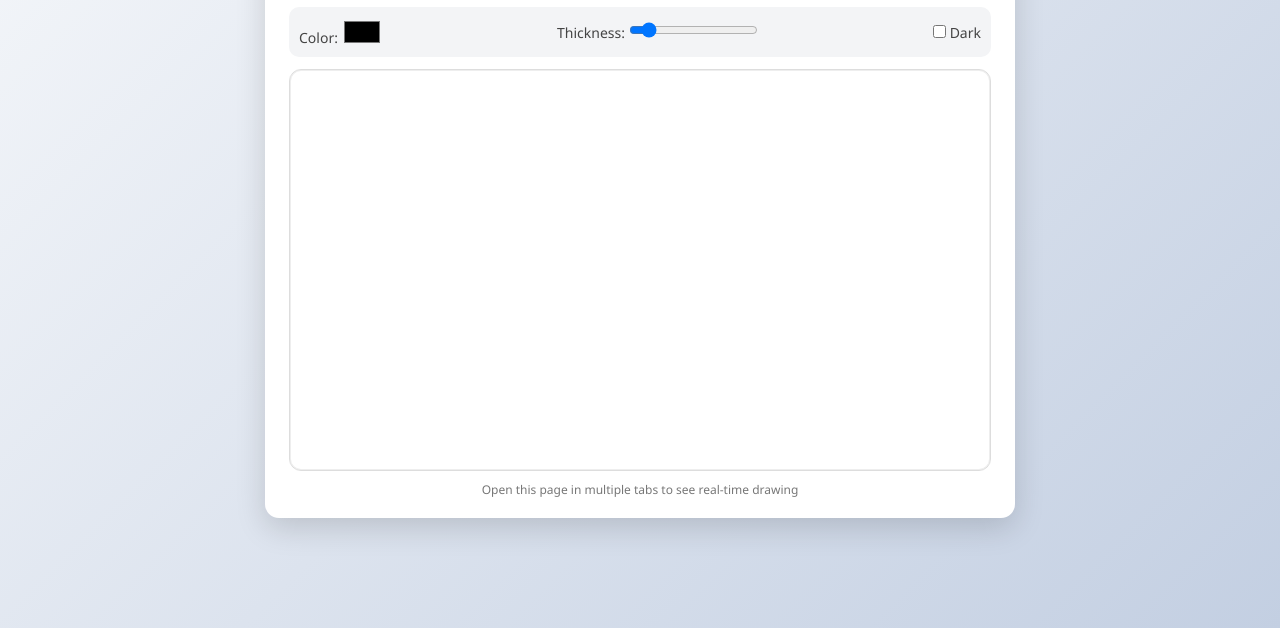
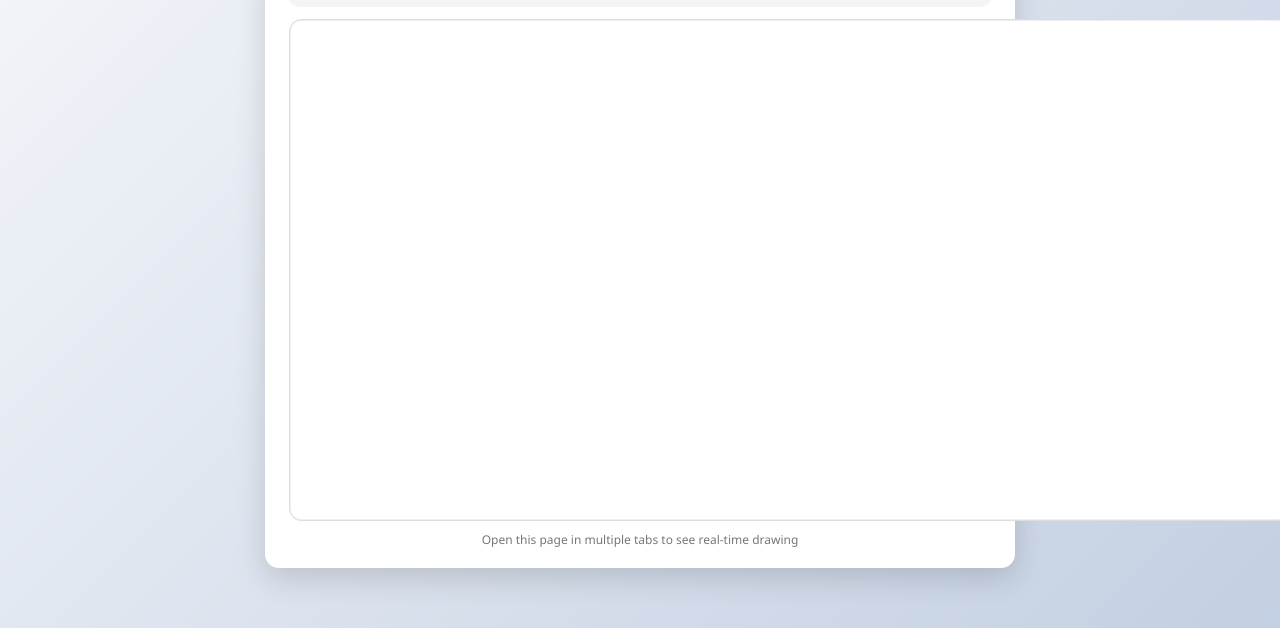
Before and after one commit to hemantnawghare/collaborative-canvas, a website: page Client/index.html in a window 1280 px wide. Shown: the part 172-800 px from the top of the page. Drawn offline with Linux system fonts and the light colour scheme.

Commit message:
Update index.html
canvas width and height increase

```diff
--- a/Client/index.html
+++ b/Client/index.html
@@ -27,7 +27,7 @@
 </div>
 
 
-    <canvas id="canvas" width="700" height="400"></canvas>
+    <canvas id="canvas" width="1000" height="500"></canvas>
 
     <div class="hint">
       Open this page in multiple tabs to see real-time drawing
```
